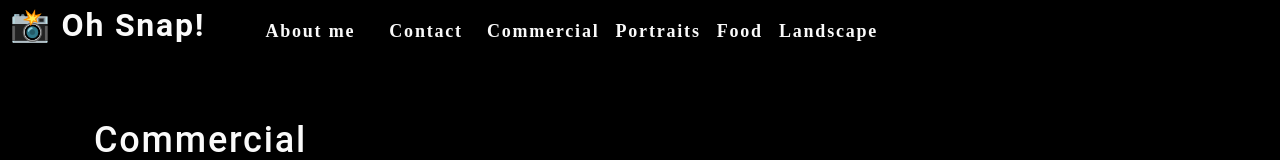
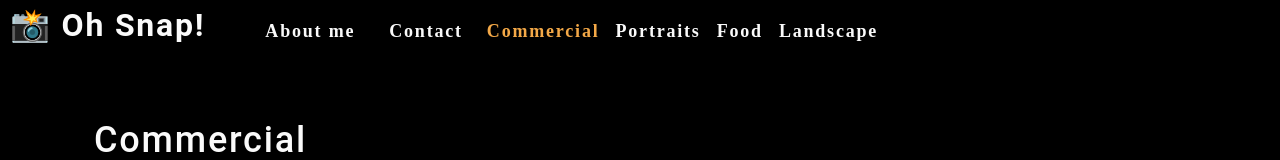
Before and after one commit to ChristopherSpeltz/photo-port, a React (Create React App) app: page / in a window 1280 px wide. Shown: the top 160 px of the page. Built offline with nearby package versions, Linux system fonts and the light colour scheme.

Commit message:
20.3.4 conditionally render gallery pages

```diff
--- a/src/App.js
+++ b/src/App.js
@@ -1,18 +1,33 @@
-import React from "react";
-// import logo from "./logo.svg";
-import "./App.css";
-import About from "./components/About";
-import Nav from "./components/Nav";
-import Gallery from "./components/Gallery";
-
+import React, { useState } from 'react';
+import Nav from './components/Nav';
+import About from './components/About';
+import Gallery from './components/Gallery';
 
 function App() {
+  const [categories] = useState([
+    {
+      name: 'commercial',
+      description: 'Photos of grocery stores, food trucks, and other commercial projects',
+    },
+    { name: 'portraits', description: 'Portraits of people in my life' },
+    { name: 'food', description: 'Delicious delicacies' },
+    { name: 'landscape', description: 'Fields, farmhouses, waterfalls, and the beauty of nature' },
+  ]);
+
+  const [currentCategory, setCurrentCategory] = useState(categories[0]);
+
   return (
     <div>
-      <Nav></Nav>
+      <Nav
+        categories={categories}
+        setCurrentCategory={setCurrentCategory}
+        currentCategory={currentCategory}
+      ></Nav>
       <main>
-        <Gallery></Gallery>
-        <About></About>
+        <div>
+          <Gallery></Gallery>
+          <About></About>
+        </div>
       </main>
     </div>
   );
--- a/src/components/Nav/index.js
+++ b/src/components/Nav/index.js
@@ -1,56 +1,44 @@
-import React from "react";
-import { capitalizeFirstLetter } from "../../utils/helpers";
+import React, { useEffect } from 'react';
+import { capitalizeFirstLetter } from '../../utils/helpers';
 
-function Nav() {
-  const categories = [
-    {
-      name: "commercial",
-      description:
-        "Photos of grocery stores, food trucks, and other commercial projects",
-    },
-    { name: "portraits", description: "Portraits of people in my life" },
-    { name: "food", description: "Delicious delicacies" },
-    {
-      name: "landscape",
-      description: "Fields, farmhouses, waterfalls, and the beauty of nature",
-    },
-  ];
+function Nav(props) {
+  const {
+    categories = [],
+    setCurrentCategory,
+    currentCategory,
+  } = props;
 
-  const handleClick = (item) => {
-    console.log(item);
-    return item;
-  };
+  useEffect(() => {
+    document.title = capitalizeFirstLetter(currentCategory.name);
+  }, [currentCategory]);
 
   return (
     <header className="flex-row px-1">
       <h2>
         <a data-testid="link" href="/">
-          <span role="img" aria-label="camera">
-            {" "}
-            📸
-          </span>{" "}
-          Oh Snap!
+          <span role="img" aria-label="camera"> 📸</span> Oh Snap!
         </a>
       </h2>
       <nav>
         <ul className="flex-row">
           <li className="mx-2">
-            <a
-              data-testid="about"
-              href="#about"
-              onClick={() => handleClick("About")}
-            >
+            <a data-testid="about" href="#about">
               About me
             </a>
           </li>
-          <li className={"mx-2"}>
-            <span onClick={() => handleClick("Contact")}>Contact</span>
+          <li className="mx-2">
+            <span>Contact</span>
           </li>
           {categories.map((category) => (
-            <li className="mx-1" key={category.name}>
+            <li
+              className={`mx-1 ${
+                currentCategory.name === category.name && 'navActive'
+                }`}
+              key={category.name}
+            >
               <span
                 onClick={() => {
-                  handleClick(category.name);
+                  setCurrentCategory(category)
                 }}
               >
                 {capitalizeFirstLetter(category.name)}
```
